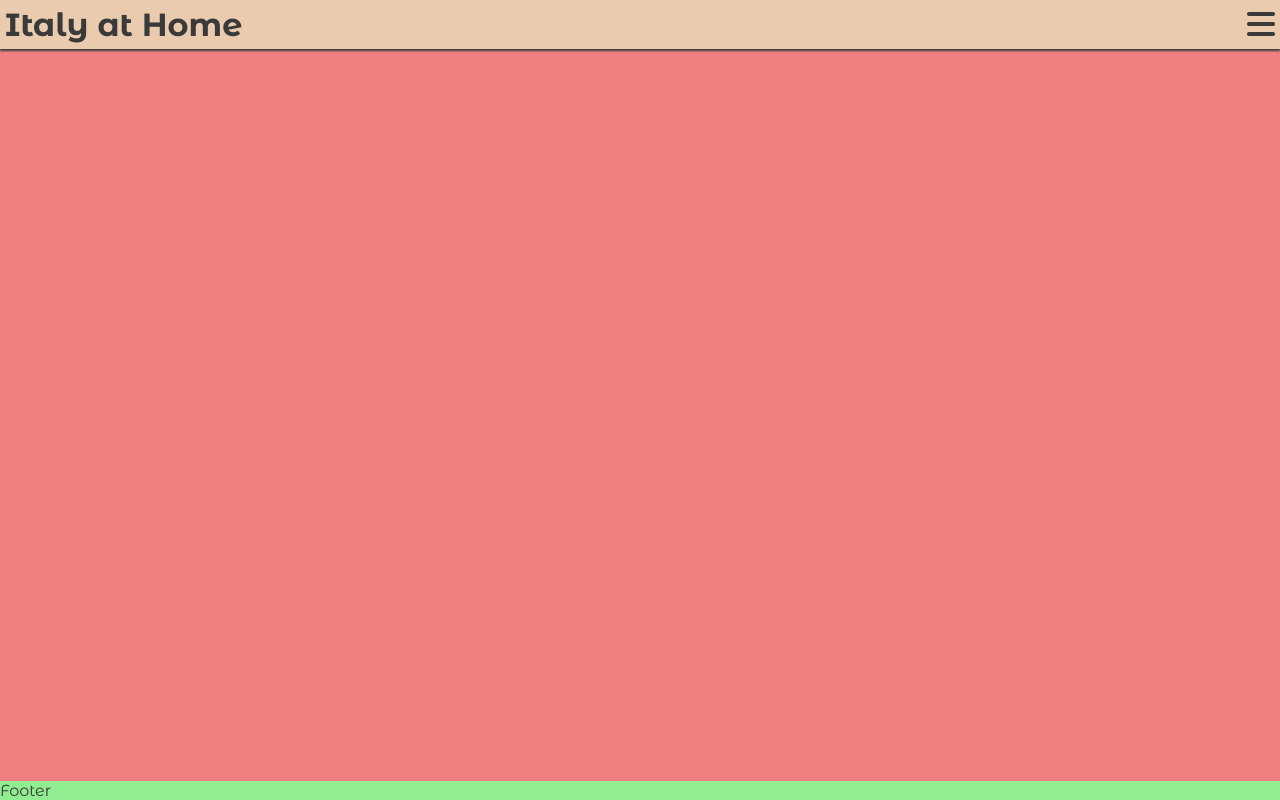
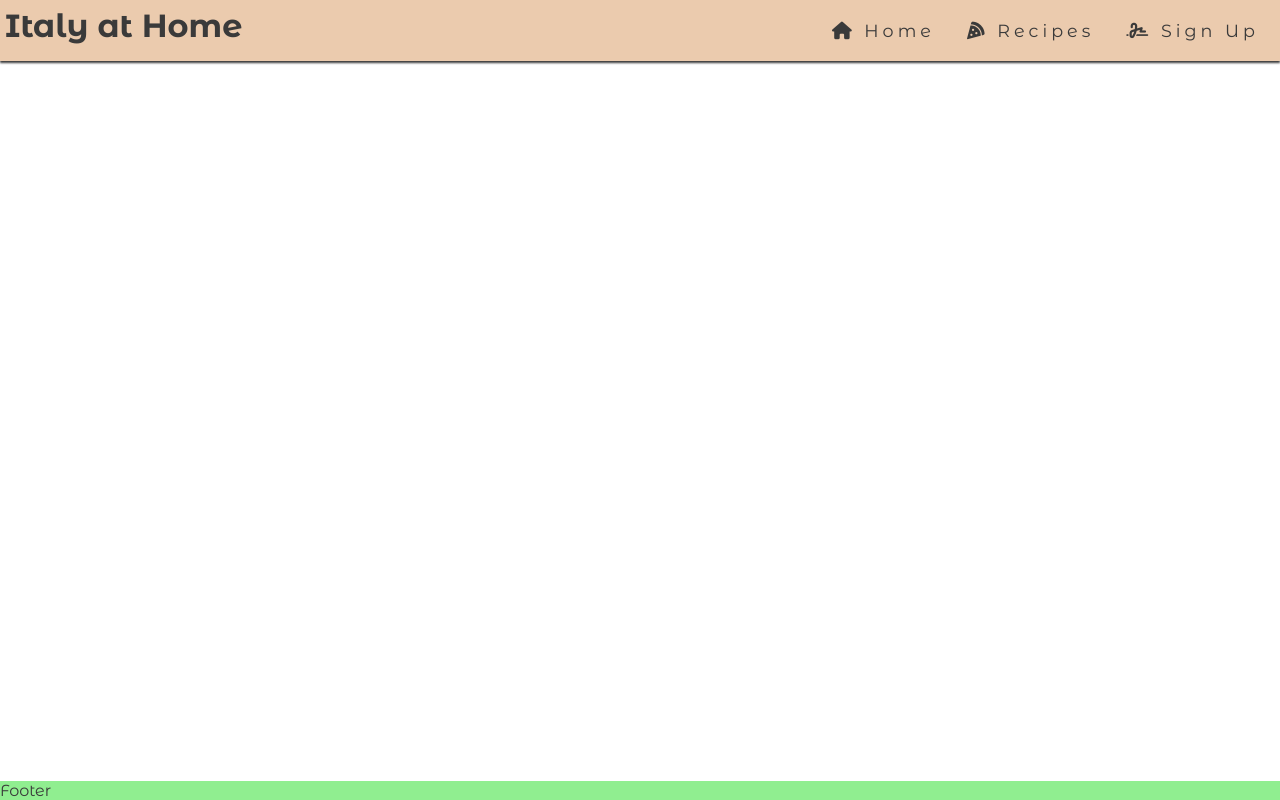
Before and after one commit to MichaelSturgeon/PP1-Italy-at-Home, a plain HTML site: page index.html in a window 1280 px wide. Drawn offline with Linux system fonts and the light colour scheme.

Commit message:
Make the header responsive

```diff
--- a/assets/css/style.css
+++ b/assets/css/style.css
@@ -38,7 +38,7 @@ header a {
     font-size: 110%;
 }
 
-#menu>li {
+#menu > li {
     margin: 15px 0;
 
 }
@@ -64,16 +64,57 @@ nav {
 }
 
 .nav-toggle-label {
-    font-size: 2rem;
+    font-size: 25px;
 }
 
 /* Main */
 main {
-    background-color: lightcoral;
+    background-color: #ffffff;
     flex: 1 0 auto;
+    margin-top: 49px;
 }
 
 /* Footer */
 footer {
     background-color: lightgreen;
 }
+
+/* Media query: large or landscape phones (576px and up) */
+@media screen and (min-width: 576px) {
+
+}
+
+/* Media query: tablets and larger (768px and up) */
+@media screen and (min-width: 768px) {
+    nav {
+        display:block;
+        position: relative;
+        box-shadow: none;
+        width: fit-content;
+    }
+
+    #menu {
+        display: flex;
+    }
+
+    #menu > li {
+        padding-left: 2rem;
+        transition: 0.3s;
+    }
+
+    .nav-toggle-label {
+        display: none;
+    }
+}
+
+/* Large devices (laptops and desktops, 992px and up) */
+@media screen and (min-width: 992px) {
+    #menu li:hover {
+        font-size: 120%;
+    }
+}
+
+/* Large devices (laptops and desktops, 1200 and up) */
+@media screen and (min-width: 1200px) {
+
+}
--- a/index.html
+++ b/index.html
@@ -31,7 +31,7 @@
 
         <nav>
             <ul id="menu">
-                <li><a href="#home"><i class="fa-solid fa-house"></i> Home</a></li>
+                <li><a href="#hero"><i class="fa-solid fa-house"></i> Home</a></li>
                 <li><a href="#recipes"><i class="fa-solid fa-pizza-slice"></i> Recipes</a></li>
                 <li><a href="#signup"><i class="fa-solid fa-signature"></i> Sign Up</a></li>
             </ul>
@@ -39,7 +39,19 @@
     </header>
 
     <!-- Main content -->
-    <main>Main</main>
+    <main>
+        <!-- Hero Section -->
+        <section id="hero"></section>
+
+        <!-- About Section -->
+        <section id="about"></section>
+
+        <!-- Recipes Section -->
+        <section id="recipes"></section>
+
+        <!-- Sign Up Section -->
+        <section id="signup"></section>
+    </main>
 
     <!-- Footer -->
     <footer>Footer</footer>
```
